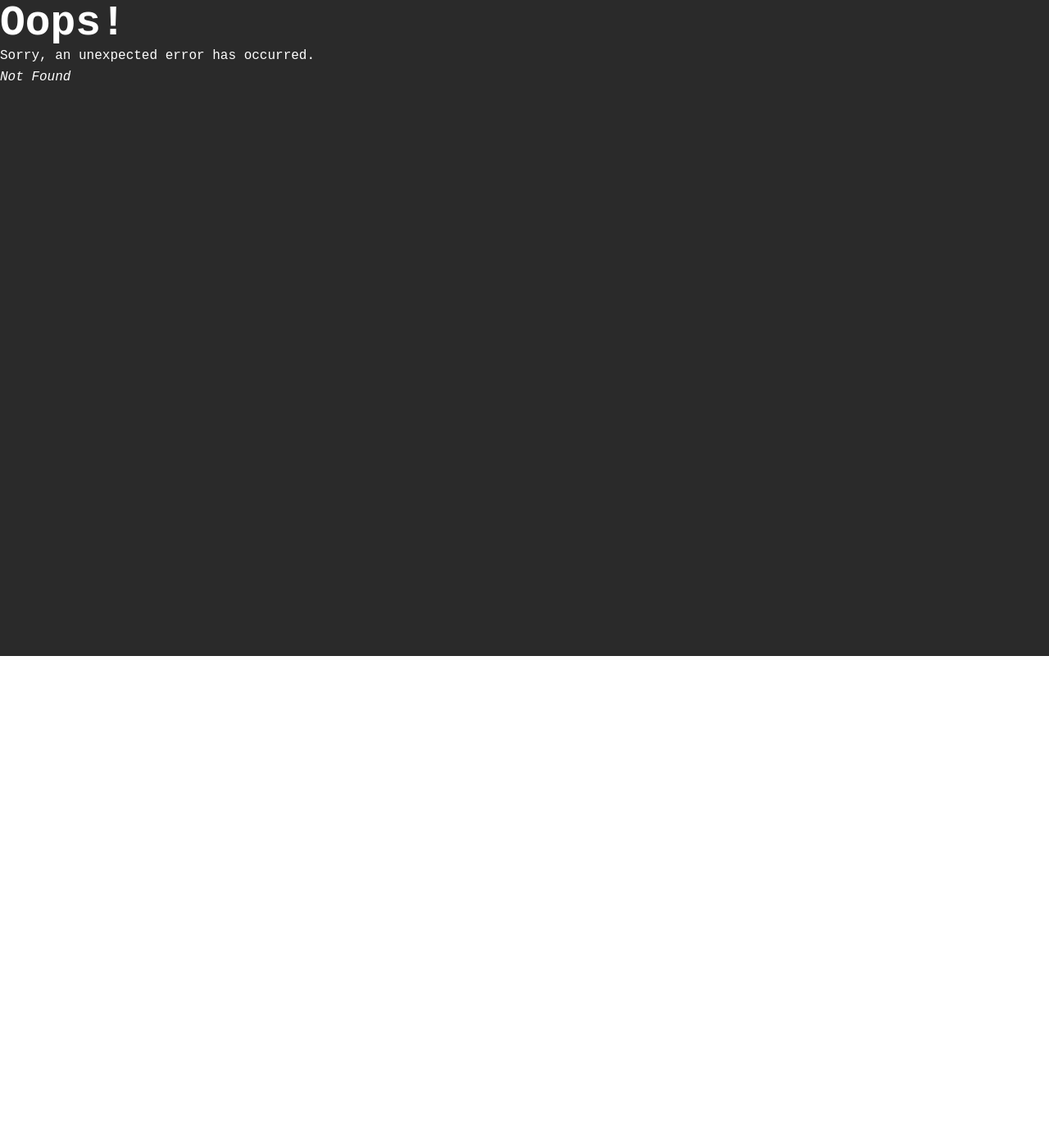
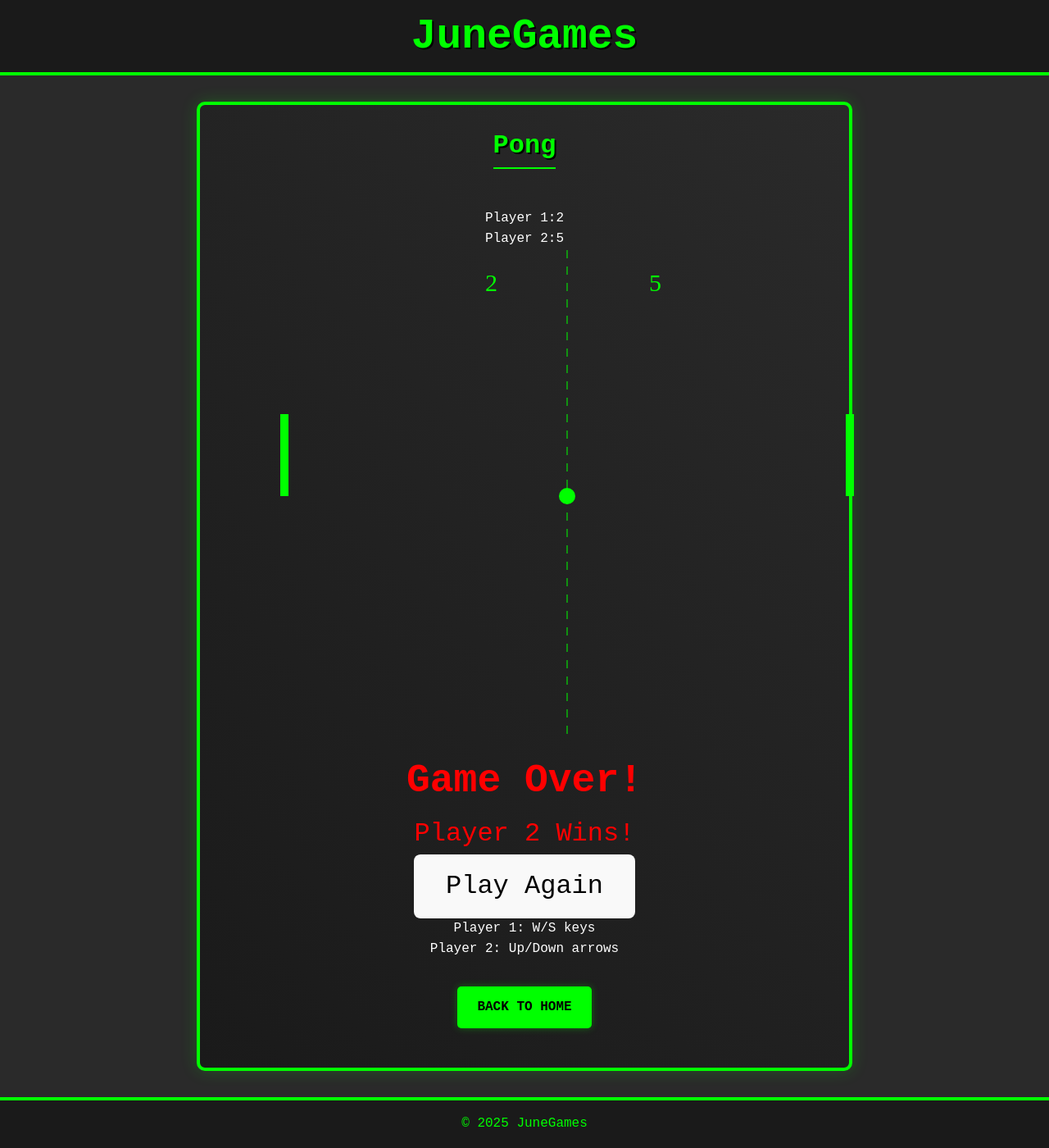
Before and after one commit to njohnson2897/JuneGames, a React (Vite) app: page /pong in a window 1280 px wide. Before the commit this address had no page. Shown: the whole page at 82% size. Before the commit the page ends 800 px from the top, so only its background shows below. Built offline with nearby package versions, Linux system fonts and the light colour scheme.

Commit message:
adds pong game

```diff
--- a/src/main.jsx
+++ b/src/main.jsx
@@ -15,6 +15,7 @@ import Dino from "./pages/Dino.jsx";
 import EightBall from "./pages/EightBall.jsx";
 import Memory from "./pages/Memory.jsx";
 import Morse from "./pages/Morse.jsx";
+import Pong from "./pages/Pong.jsx";
 import RideTheBus from "./pages/RideTheBus.jsx";
 import Tetris from "./pages/Tetris.jsx";
 import TouchTyping from "./pages/TouchTyping.jsx";
@@ -40,6 +41,7 @@ const router = createBrowserRouter([
       { path: "/eightball", element: <EightBall /> },
       { path: "/memory", element: <Memory /> },
       { path: "/morse", element: <Morse /> },
+      { path: "/pong", element: <Pong /> },
       { path: "/ridethebus", element: <RideTheBus /> },
       { path: "/tetris", element: <Tetris /> },
       { path: "/touchtyping", element: <TouchTyping /> },
--- a/src/pages/Home.jsx
+++ b/src/pages/Home.jsx
@@ -80,6 +80,7 @@ function Home() {
     { title: "2048", image: sampleImage, link: "/2048", category: "Puzzle" },
     { title: "Pool", image: sampleImage, link: "/pool", category: "Sports" },
     { title: "Dino", image: sampleImage, link: "/dino", category: "Arcade" },
+    { title: "Pong", image: sampleImage, link: "/pong", category: "Classic" },
   ];
 
   return (
--- /dev/null
+++ b/src/pages/Pong.jsx
@@ -0,0 +1,222 @@
+import { useEffect, useState, useRef } from "react";
+import { Link } from "react-router-dom";
+
+const Pong = () => {
+  const canvasRef = useRef(null);
+  const [paddle1Y, setPaddle1Y] = useState(200);
+  const [paddle2Y, setPaddle2Y] = useState(200);
+  const [ballX, setBallX] = useState(400);
+  const [ballY, setBallY] = useState(300);
+  const [ballSpeedX, setBallSpeedX] = useState(5);
+  const [ballSpeedY, setBallSpeedY] = useState(5);
+  const [score1, setScore1] = useState(0);
+  const [score2, setScore2] = useState(0);
+  const [gameOver, setGameOver] = useState(false);
+  const [winner, setWinner] = useState(null);
+
+  const PADDLE_HEIGHT = 100;
+  const PADDLE_WIDTH = 10;
+  const BALL_SIZE = 10;
+  const PADDLE_SPEED = 10;
+  const WINNING_SCORE = 5;
+
+  useEffect(() => {
+    const handleKeyPress = (e) => {
+      if (gameOver) return;
+
+      // Player 1 controls (WASD)
+      if (e.key === "w" && paddle1Y > 0) {
+        setPaddle1Y((prev) => prev - PADDLE_SPEED);
+      }
+      if (e.key === "s" && paddle1Y < 500) {
+        setPaddle1Y((prev) => prev + PADDLE_SPEED);
+      }
+      // Player 2 controls (Arrow keys)
+      if (e.key === "ArrowUp" && paddle2Y > 0) {
+        setPaddle2Y((prev) => prev - PADDLE_SPEED);
+      }
+      if (e.key === "ArrowDown" && paddle2Y < 500) {
+        setPaddle2Y((prev) => prev + PADDLE_SPEED);
+      }
+    };
+
+    window.addEventListener("keydown", handleKeyPress);
+    return () => window.removeEventListener("keydown", handleKeyPress);
+  }, [paddle1Y, paddle2Y, gameOver]);
+
+  useEffect(() => {
+    const canvas = canvasRef.current;
+    const ctx = canvas.getContext("2d");
+    let animationFrameId;
+
+    const gameLoop = () => {
+      // Clear canvas
+      ctx.clearRect(0, 0, canvas.width, canvas.height);
+
+      // Draw center line
+      ctx.setLineDash([10, 10]);
+      ctx.beginPath();
+      ctx.moveTo(canvas.width / 2, 0);
+      ctx.lineTo(canvas.width / 2, canvas.height);
+      ctx.strokeStyle = "#00ff00";
+      ctx.stroke();
+      ctx.setLineDash([]);
+
+      // Draw paddles
+      ctx.fillStyle = "#00ff00";
+      ctx.fillRect(50, paddle1Y, PADDLE_WIDTH, PADDLE_HEIGHT);
+      ctx.fillRect(740, paddle2Y, PADDLE_WIDTH, PADDLE_HEIGHT);
+
+      // Draw ball
+      ctx.beginPath();
+      ctx.arc(ballX, ballY, BALL_SIZE, 0, Math.PI * 2);
+      ctx.fillStyle = "#00ff00";
+      ctx.fill();
+      ctx.closePath();
+
+      // Draw scores
+      ctx.font = "30px 'Press Start 2P'";
+      ctx.fillStyle = "#00ff00";
+      ctx.fillText(score1, 300, 50);
+      ctx.fillText(score2, 500, 50);
+
+      if (!gameOver) {
+        // Ball movement and collision detection
+        setBallX((prev) => prev + ballSpeedX);
+        setBallY((prev) => prev + ballSpeedY);
+
+        // Wall collisions
+        if (ballY <= 0 || ballY >= 600) {
+          setBallSpeedY((prev) => -prev);
+        }
+
+        // Paddle collisions
+        if (
+          ballX <= 60 &&
+          ballY >= paddle1Y &&
+          ballY <= paddle1Y + PADDLE_HEIGHT
+        ) {
+          setBallSpeedX((prev) => -prev);
+        }
+        if (
+          ballX >= 730 &&
+          ballY >= paddle2Y &&
+          ballY <= paddle2Y + PADDLE_HEIGHT
+        ) {
+          setBallSpeedX((prev) => -prev);
+        }
+
+        // Score points
+        if (ballX <= 0) {
+          setScore2((prev) => {
+            const newScore = prev + 1;
+            if (newScore >= WINNING_SCORE) {
+              setGameOver(true);
+              setWinner("Player 2");
+            }
+            return newScore;
+          });
+          resetBall();
+        }
+        if (ballX >= 800) {
+          setScore1((prev) => {
+            const newScore = prev + 1;
+            if (newScore >= WINNING_SCORE) {
+              setGameOver(true);
+              setWinner("Player 1");
+            }
+            return newScore;
+          });
+          resetBall();
+        }
+      }
+
+      animationFrameId = requestAnimationFrame(gameLoop);
+    };
+
+    const resetBall = () => {
+      setBallX(400);
+      setBallY(300);
+      setBallSpeedX(5 * (Math.random() > 0.5 ? 1 : -1));
+      setBallSpeedY(5 * (Math.random() > 0.5 ? 1 : -1));
+    };
+
+    gameLoop();
+    return () => cancelAnimationFrame(animationFrameId);
+  }, [
+    ballX,
+    ballY,
+    paddle1Y,
+    paddle2Y,
+    ballSpeedX,
+    ballSpeedY,
+    score1,
+    score2,
+    gameOver,
+  ]);
+
+  const restartGame = () => {
+    setPaddle1Y(200);
+    setPaddle2Y(200);
+    setBallX(400);
+    setBallY(300);
+    setBallSpeedX(5);
+    setBallSpeedY(5);
+    setScore1(0);
+    setScore2(0);
+    setGameOver(false);
+    setWinner(null);
+  };
+
+  return (
+    <div className="game-container">
+      <div className="game-header">
+        <h1>Pong</h1>
+      </div>
+      <div className="game-content">
+        <div className="pong-game">
+          <div className="game-stats">
+            <div className="stat">
+              <span>Player 1:</span>
+              <span>{score1}</span>
+            </div>
+            <div className="stat">
+              <span>Player 2:</span>
+              <span>{score2}</span>
+            </div>
+          </div>
+
+          <canvas
+            ref={canvasRef}
+            width={800}
+            height={600}
+            className="game-canvas"
+          />
+
+          {gameOver && (
+            <div className="game-over">
+              <h2>Game Over!</h2>
+              <p>{winner} Wins!</p>
+              <button onClick={restartGame} className="restart-button">
+                Play Again
+              </button>
+            </div>
+          )}
+
+          <div className="controls-info">
+            <p>Player 1: W/S keys</p>
+            <p>Player 2: Up/Down arrows</p>
+          </div>
+
+          <div className="button-group">
+            <Link to="/" className="back-button">
+              Back to Home
+            </Link>
+          </div>
+        </div>
+      </div>
+    </div>
+  );
+};
+
+export default Pong;
```
